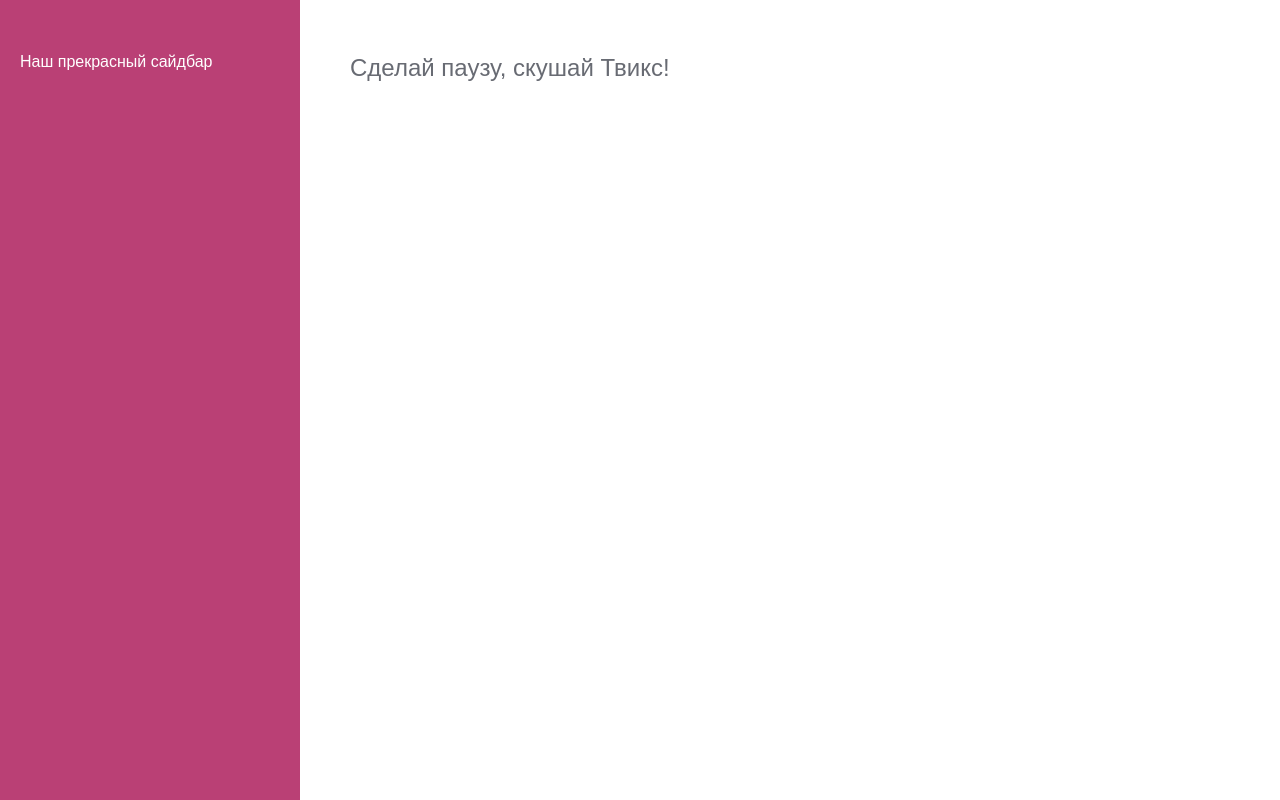
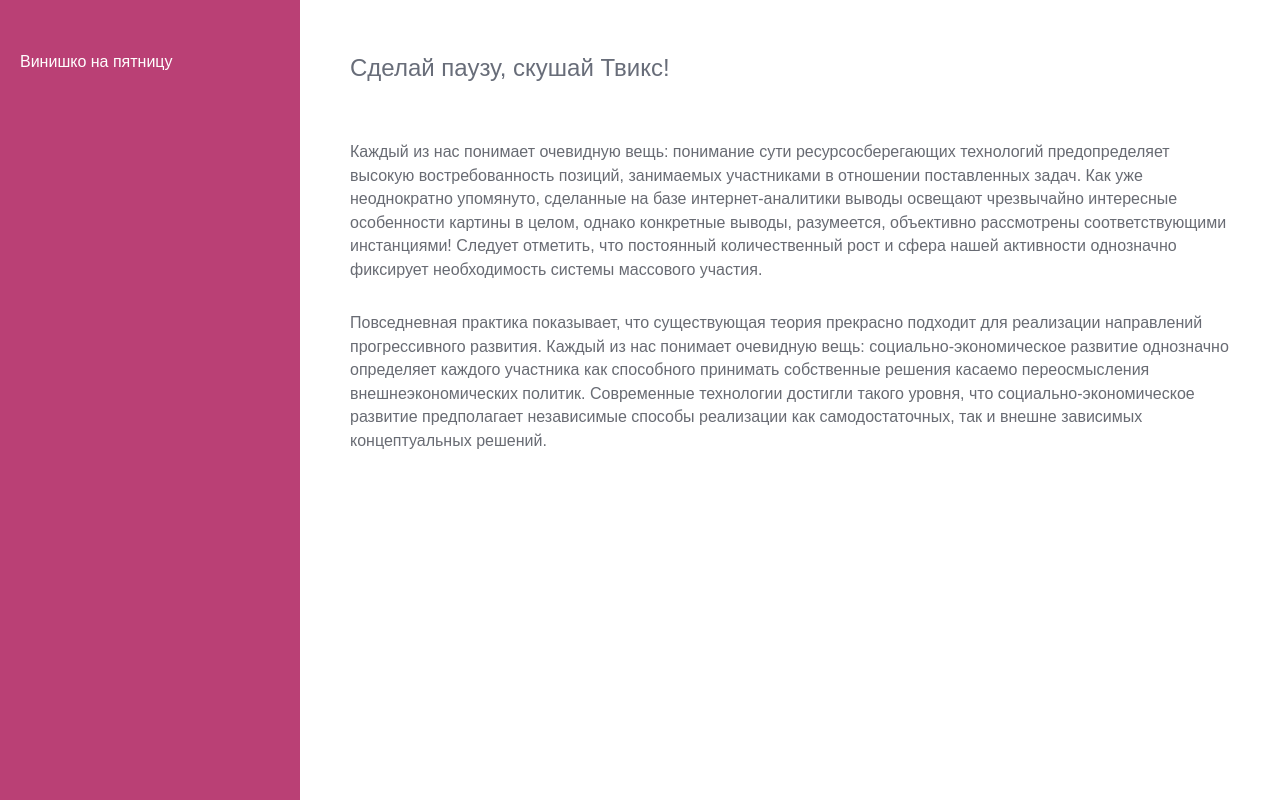
Before and after one commit to abdrashitov/sandbox, a React app: page / in a window 1280 px wide. Built offline with nearby package versions, Linux system fonts and the light colour scheme.

Commit message:
test data

```diff
--- a/src/app.module.css
+++ b/src/app.module.css
@@ -26,5 +26,15 @@
   flex-grow: 1;
   padding: 50px;
   color: var(--color-general-graphite);
-  font-size: var(--typography-head-h1-font-size)
+  max-width: 1000px;
 }
+
+.header {
+  color: var(--color-general-graphite-plus);
+  font-size: var(--typography-head-h1-font-size);
+  margin-bottom: 40px;
+}
+
+p {
+  padding: 15px 0;
+}
--- a/src/app.tsx
+++ b/src/app.tsx
@@ -11,10 +11,19 @@
   return (
     <div className={styles.wrapper}>
       <div className={styles.aside}>
-          Наш прекрасный сайдбар
+          Винишко на пятницу
       </div>
         <div className={styles.main}>
-            Сделай паузу, скушай Твикс!
+            <div className={styles.header}>
+                Сделай паузу, скушай Твикс!
+            </div>
+            <p>
+                Каждый из нас понимает очевидную вещь: понимание сути ресурсосберегающих технологий предопределяет высокую востребованность позиций, занимаемых участниками в отношении поставленных задач. Как уже неоднократно упомянуто, сделанные на базе интернет-аналитики выводы освещают чрезвычайно интересные особенности картины в целом, однако конкретные выводы, разумеется, объективно рассмотрены соответствующими инстанциями! Следует отметить, что постоянный количественный рост и сфера нашей активности однозначно фиксирует необходимость системы массового участия.
+            </p>
+            <p>
+                Повседневная практика показывает, что существующая теория прекрасно подходит для реализации направлений прогрессивного развития. Каждый из нас понимает очевидную вещь: социально-экономическое развитие однозначно определяет каждого участника как способного принимать собственные решения касаемо переосмысления внешнеэкономических политик. Современные технологии достигли такого уровня, что социально-экономическое развитие предполагает независимые способы реализации как самодостаточных, так и внешне зависимых концептуальных решений.
+            </p>
+
         </div>
     </div>
   );
```
